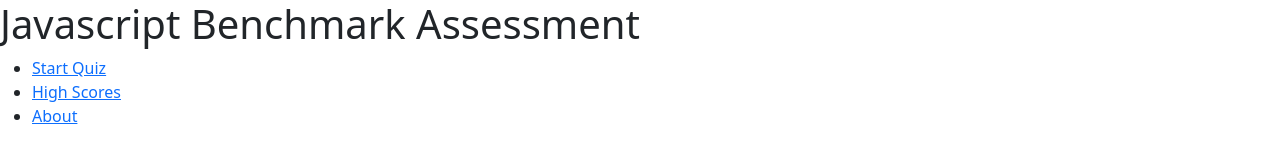
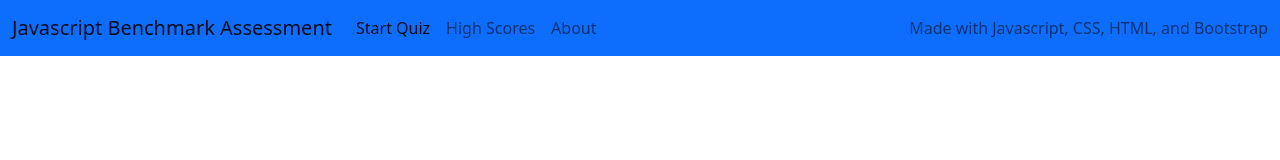
Before and after one commit to JackStendeback/Stendeback-Javascript-Quiz, a plain HTML site: page index.html in a window 1280 px wide. Drawn offline with nearby package versions, Linux system fonts and the light colour scheme.

Commit message:
creating navbar with usable links

```diff
--- a/index.html
+++ b/index.html
@@ -12,15 +12,30 @@
 </head>
 <body>
     <!-- Navbar -->
-    <nav>
-        <h1>Javascript Benchmark Assessment</h1>
-        <ul>
-            <li><a href="#">Start Quiz</a></li>
-            <li><a href="#">High Scores</a></li>
-            <li><a href="#">About</a></li>
-        </ul>
-
-    </nav>
+    <nav class="navbar navbar-expand-lg navbar-light bg-primary">
+        <div class="container-fluid">
+          <a class="navbar-brand" href="#">Javascript Benchmark Assessment</a>
+          <button class="navbar-toggler" type="button" data-bs-toggle="collapse" data-bs-target="#navbarText" aria-controls="navbarText" aria-expanded="false" aria-label="Toggle navigation">
+            <span class="navbar-toggler-icon"></span>
+          </button>
+          <div class="collapse navbar-collapse" id="navbarText">
+            <ul class="navbar-nav me-auto mb-2 mb-lg-0">
+              <li class="nav-item">
+                <a class="nav-link active" aria-current="page" href="#">Start Quiz</a>
+              </li>
+              <li class="nav-item">
+                <a class="nav-link" href="#">High Scores</a>
+              </li>
+              <li class="nav-item">
+                <a class="nav-link" href="#">About</a>
+              </li>
+            </ul>
+            <span class="navbar-text">
+              Made with Javascript, CSS, HTML, and Bootstrap
+            </span>
+          </div>
+        </div>
+      </nav>
 
     <!-- Header -->
     <header>
```
